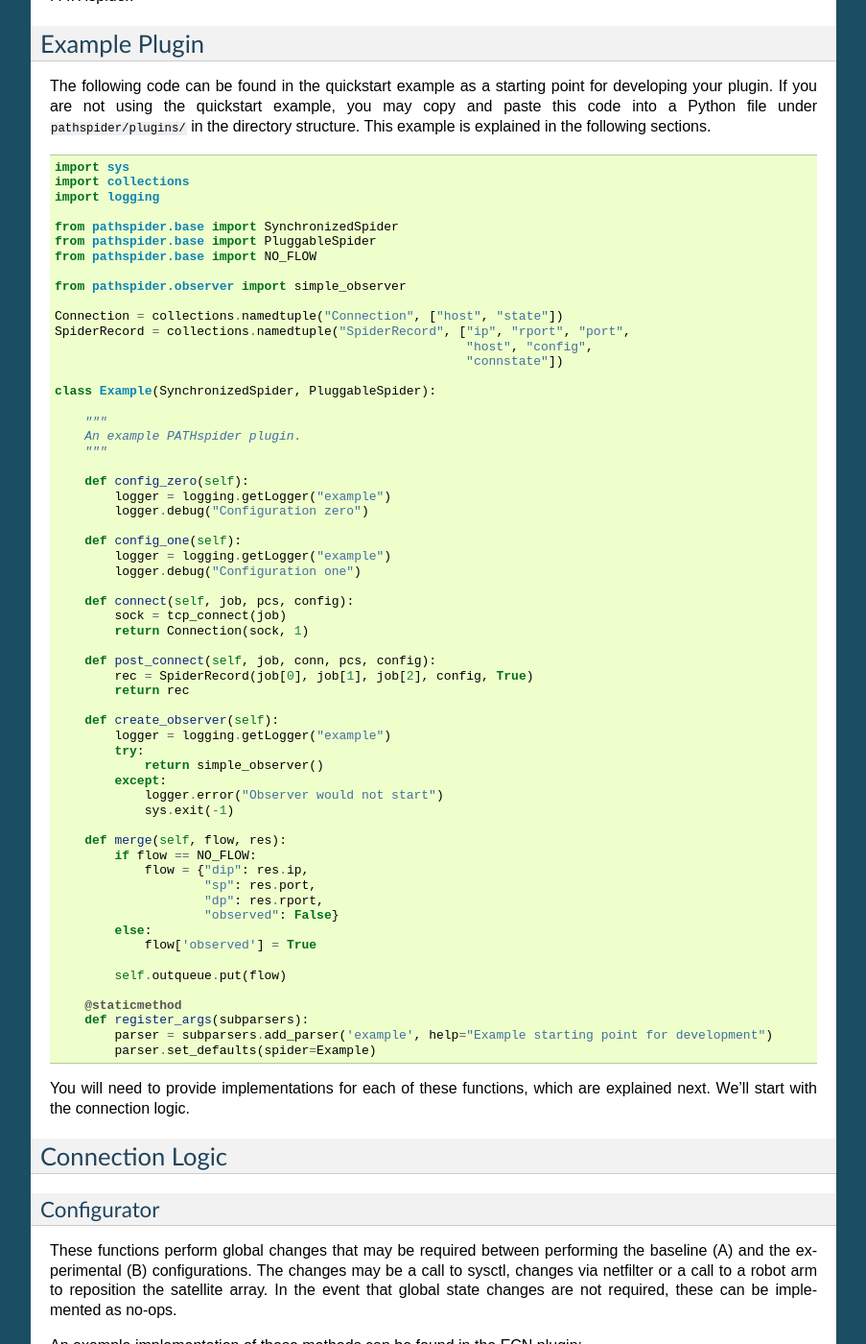
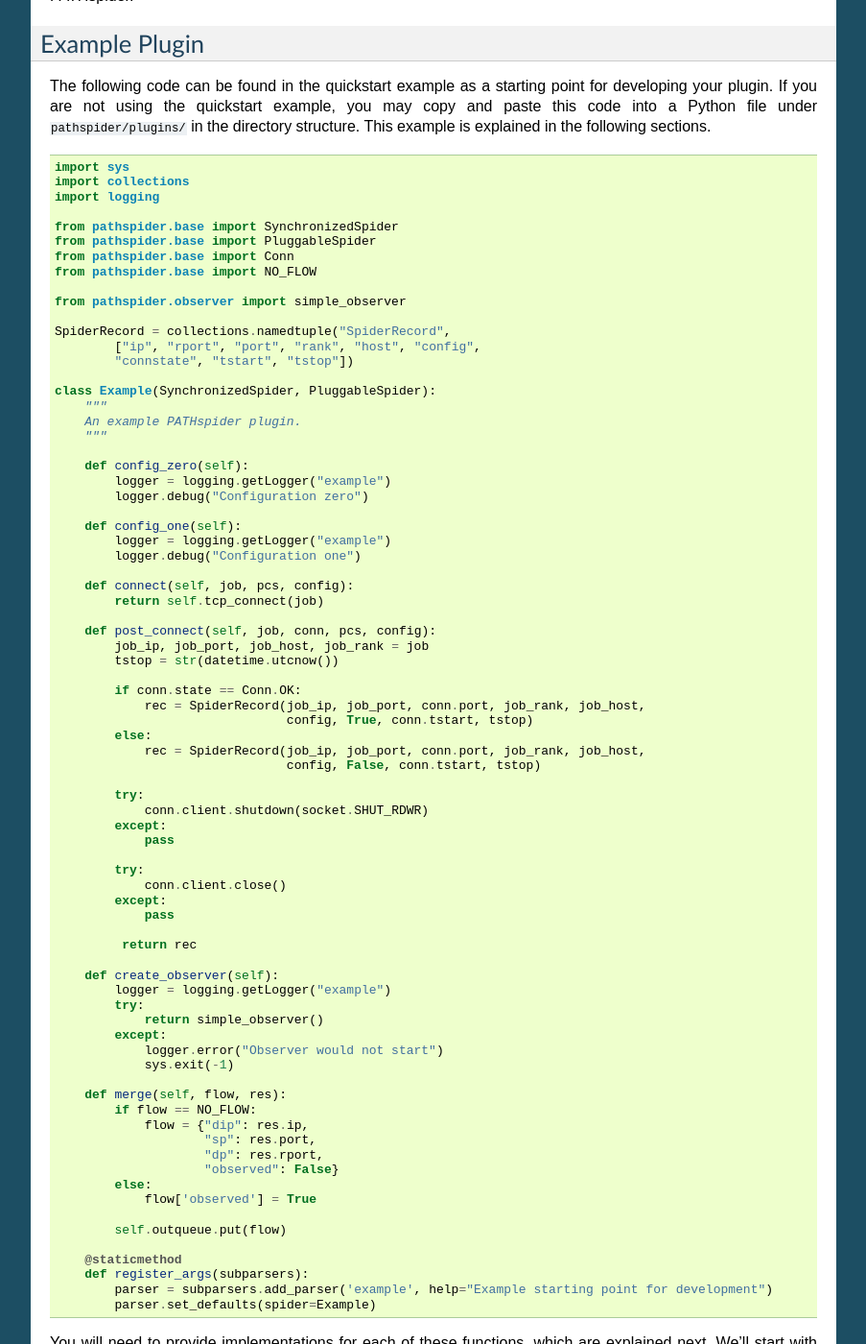
Before and after one commit to mami-project/pathspider, a Sphinx documentation site: the page built from doc/plugindev.rst, in a window 1280 px wide and 1400 px high, scrolled down 736 px. Shown: the whole window at 96% size, without its empty margins (198-1101 px from the left). Built offline with Sphinx 7.4.7, drawn with Linux system fonts in a browser that asks for light colours.

Commit message:
docs: Fix up the example plugin

```diff
--- a/doc/plugindev.rst
+++ b/doc/plugindev.rst
@@ -62,17 +62,16 @@ sections.
 
  from pathspider.base import SynchronizedSpider
  from pathspider.base import PluggableSpider
+ from pathspider.base import Conn
  from pathspider.base import NO_FLOW
 
  from pathspider.observer import simple_observer
 
- Connection = collections.namedtuple("Connection", ["host", "state"])
- SpiderRecord = collections.namedtuple("SpiderRecord", ["ip", "rport", "port",
-                                                        "host", "config",
-                                                        "connstate"])
+ SpiderRecord = collections.namedtuple("SpiderRecord",
+         ["ip", "rport", "port", "rank", "host", "config",
+         "connstate", "tstart", "tstop"])
 
  class Example(SynchronizedSpider, PluggableSpider):
-
      """
      An example PATHspider plugin.
      """
@@ -86,12 +85,30 @@ sections.
          logger.debug("Configuration one")
 
      def connect(self, job, pcs, config):
-         sock = tcp_connect(job)
-         return Connection(sock, 1)
+         return self.tcp_connect(job)
 
      def post_connect(self, job, conn, pcs, config):
-         rec = SpiderRecord(job[0], job[1], job[2], config, True)
-         return rec
+         job_ip, job_port, job_host, job_rank = job
+         tstop = str(datetime.utcnow())
+
+         if conn.state == Conn.OK:
+             rec = SpiderRecord(job_ip, job_port, conn.port, job_rank, job_host,
+                                config, True, conn.tstart, tstop)
+         else:
+             rec = SpiderRecord(job_ip, job_port, conn.port, job_rank, job_host,
+                                config, False, conn.tstart, tstop)
+
+         try:
+             conn.client.shutdown(socket.SHUT_RDWR)
+         except:
+             pass
+
+         try:
+             conn.client.close()
+         except:
+             pass
+
+          return rec
 
      def create_observer(self):
          logger = logging.getLogger("example")
```
